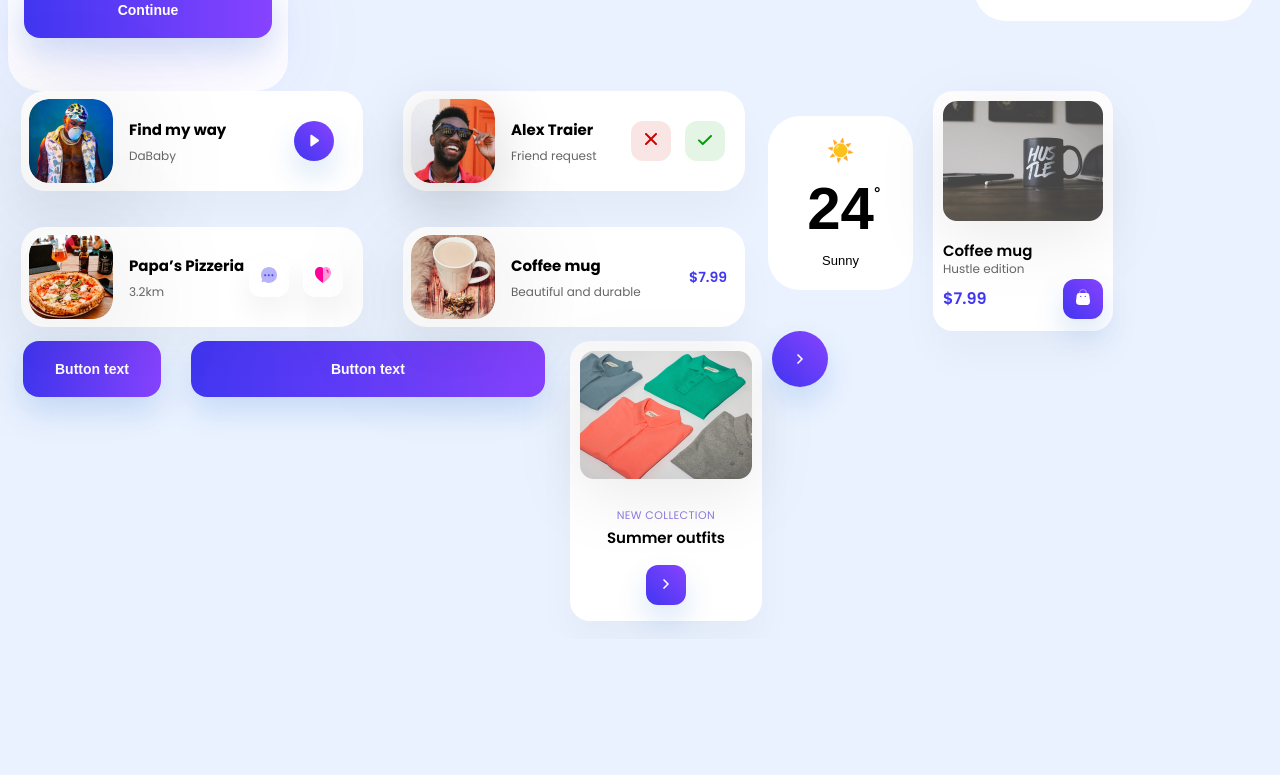
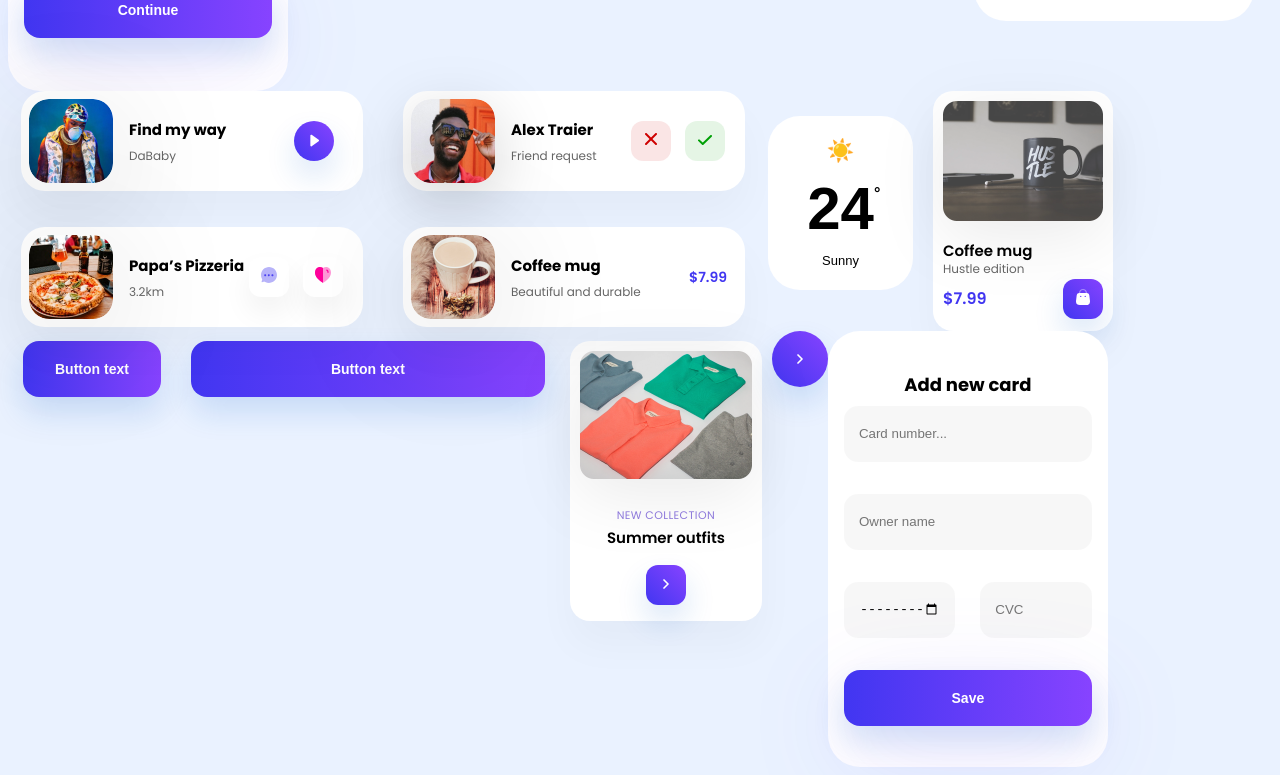
Before and after one commit to mancillajonathan/ui-react-components, a React (Create React App) app: page / in a window 1280 px wide. Shown: the part 448-1223 px from the top of the page. Before the commit the page ends 1087 px from the top, so only its background shows below. Built offline with nearby package versions, Linux system fonts and the light colour scheme.

Commit message:
Creating AddNewCard component

```diff
--- a/src/App.js
+++ b/src/App.js
@@ -11,6 +11,7 @@ import SearchBar from './components/SearchBar';
 import BookCard from './components/BookCard';
 import NewPaymentMethod from './components/NewPaymentMethod';
 import RightButton from './components/RightButton';
+import AddNewCard from './components/AddNewCard';
 
 function App() {
 	return (
@@ -28,6 +29,7 @@ function App() {
 				<LargeButton />
 				<CollectionCard />
 				<RightButton/>
+				<AddNewCard/>
 			</div>
 		</Fragment>
 	);
--- /dev/null
+++ b/src/components/AddNewCard.js
@@ -0,0 +1,73 @@
+import React from 'react'
+import styled from 'styled-components'
+
+const Container = styled.div`
+    width: 280px;
+    height: 436px;
+    background: #ffffff;
+    border-radius: 32px;
+    padding: 40px 16px 32px 16px;
+    box-sizing: border-box;
+
+    h4 {
+        text-align: center;
+        font-size: 18px;
+    }
+`;
+
+const Form = styled.form`
+    width: 100%;
+    height: 100%;
+    position: relative;
+
+    .date ,.cvc {
+        width: 45%;
+    }
+
+    .cvc {
+        position: absolute;
+        right: 0;
+    }
+`;
+
+const Input = styled.input`
+    width:100%;
+    height: 56px;
+    background: rgba(0, 0, 0, 0.03);
+    border-radius: 14px;
+    border-style: none;
+    padding: 20px 15px;
+    box-sizing: border-box;
+    margin-bottom: 32px;
+`;
+
+const Button = styled.button`
+    width: 100%;
+    height: 56px;
+    color: #ffffff;
+    background: linear-gradient(270deg, #8743FF 0%, #4136F1 100%);
+    box-shadow: 0px 15px 30px rgba(20, 102, 204, 0.16);
+    border-radius: 16px;
+    font-weight: 600;
+    font-size: 14px;
+    line-height: 14px;
+    border-style: none;
+    filter: drop-shadow(0px 24px 48px rgba(99, 60, 247, 0.15));
+`;
+
+const AddNewCard = () => {
+    return (
+        <Container>
+            <h4>Add new card</h4>
+            <Form>
+                <Input type='number' placeholder='Card number...'></Input>
+                <Input type='text' placeholder='Owner name'></Input>
+                <Input type='month' placeholder='Exp. date' className='date'></Input>
+                <Input type='number' placeholder='CVC' max="999" className='cvc'></Input>
+                <Button>Save</Button>
+            </Form>
+        </Container>
+    )
+}
+
+export default AddNewCard
```
